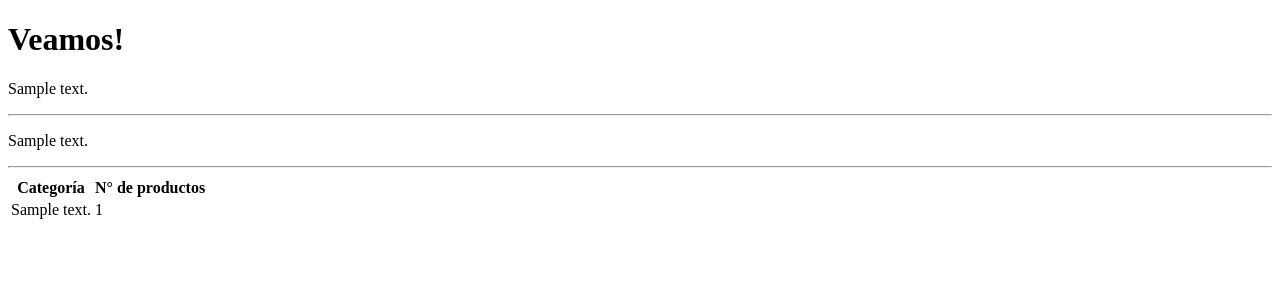
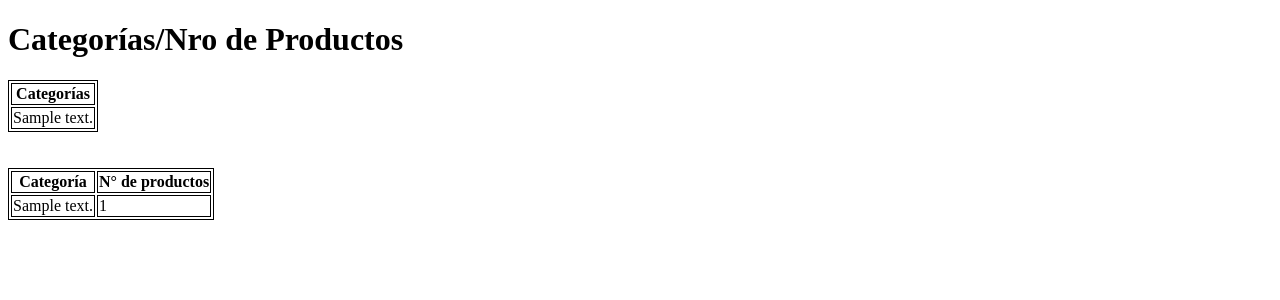
Before and after one commit to 4n1n/sitiopromocional, a Django app: page /dashboard/ in a window 1280 px wide. Shown: the top 300 px of the page. Run offline with Django 3.2, Linux system fonts and the light colour scheme; tables that the repository leaves empty hold one stand-in row (values such as "Sample post").

Commit message:
Elimino data de dashboard. Primeras pruebas con pct

```diff
--- a/tienda/templates/tienda/dashboard.html
+++ b/tienda/templates/tienda/dashboard.html
@@ -6,17 +6,30 @@
     <meta http-equiv="X-UA-Compatible" content="IE=edge">
     <meta name="viewport" content="width=device-width, initial-scale=1.0">
     <title>Dashboard</title>
+    <style>
+        table, th, td, tr {
+          border: 1px solid black;
+        }
+    </style>
 </head>
-
 <body>
-    <h1>Veamos!</h1>{% for c in datos.categorias %}
-    <p>{{c}}</p>
-    {% endfor %}
-    <hr />
-    {% for p in datos.productos %}
-    <p>{{p.categoria}}</p>
-    {% endfor %}
-    <hr />
+    <h1>Categorías/Nro de Productos</h1>
+    <table>
+        <thead>
+            <tr>
+                <th>Categorías</th>
+            </tr>
+        </thead>
+        <tbody>
+            {% for c in datos.categorias %}
+            <tr>
+                <td>{{c}}</td>
+            </tr>
+            {% endfor %}
+        </tbody>
+    </table>
+    <br>
+    <br>
     <table>
         <thead>
             <tr>
--- a/tienda/views.py
+++ b/tienda/views.py
@@ -42,20 +42,17 @@ def dashboard(request):
     datos['categorias_productos'] = categorias_productos
     return render(request, 'tienda/dashboard.html', {"datos": datos})
 
-
 def prueba(request):
-    #productoscaros=PRODUCTS.objects.all().order_by('precio') [:3]
-    # return render(request,'tienda/prueba.html', {"oproductoscaros":productoscaros})
-    # variables Vista Categorías por Cant. de Productos
-    cat = CATEGORIES.objects.all()
-    nro_prod = CATEGORIES.objects.annotate(Count('products'))
-    vnro_prod = vars(nro_prod)
-    # variables Vista Ofertas por Cant. de Productos
-    prod_tipodeoferta = DISCOUNT.objects.annotate(Count('products'))
-    ofertaprod = DISCOUNT.objects.all()
-    # variables Vista Categoría con su Máximo Descuento.
-    discxcat = CATEGORIES.objects.annotate(Max('products__descuento__porcentaje')).OrderBy(-'products__descuento__porcentaje')
-    # envío todos los objetos al template
-    return render(request, 'tienda/prueba.html', {"ocat": cat,
-                                                  "onroproductos": nro_prod,
-                                                  "otipof": prod_tipodeoferta, "oofert": ofertaprod})
+    datos = {}
+    productos = PRODUCTS.objects.all()
+    descuentos = DISCOUNT.objects.all()
+    descuentos_productos = {}
+    for descuento in descuentos:
+        descuentos_productos[descuento.descripcion] = 0
+    for producto in productos:
+        if (producto.descuento.descripcion in descuentos_productos):
+            descuentos_productos[producto.descuento.descripcion] +=1
+    datos['descuentos'] = descuentos
+    datos['productos'] = productos
+    datos['categorias_descuentos'] = descuentos_productos
+    return render(request, 'tienda/prueba.html', {"datos": datos})
```
Also changed, not shown: tienda/templates/tienda/prueba.html (+6 -24 lines).
